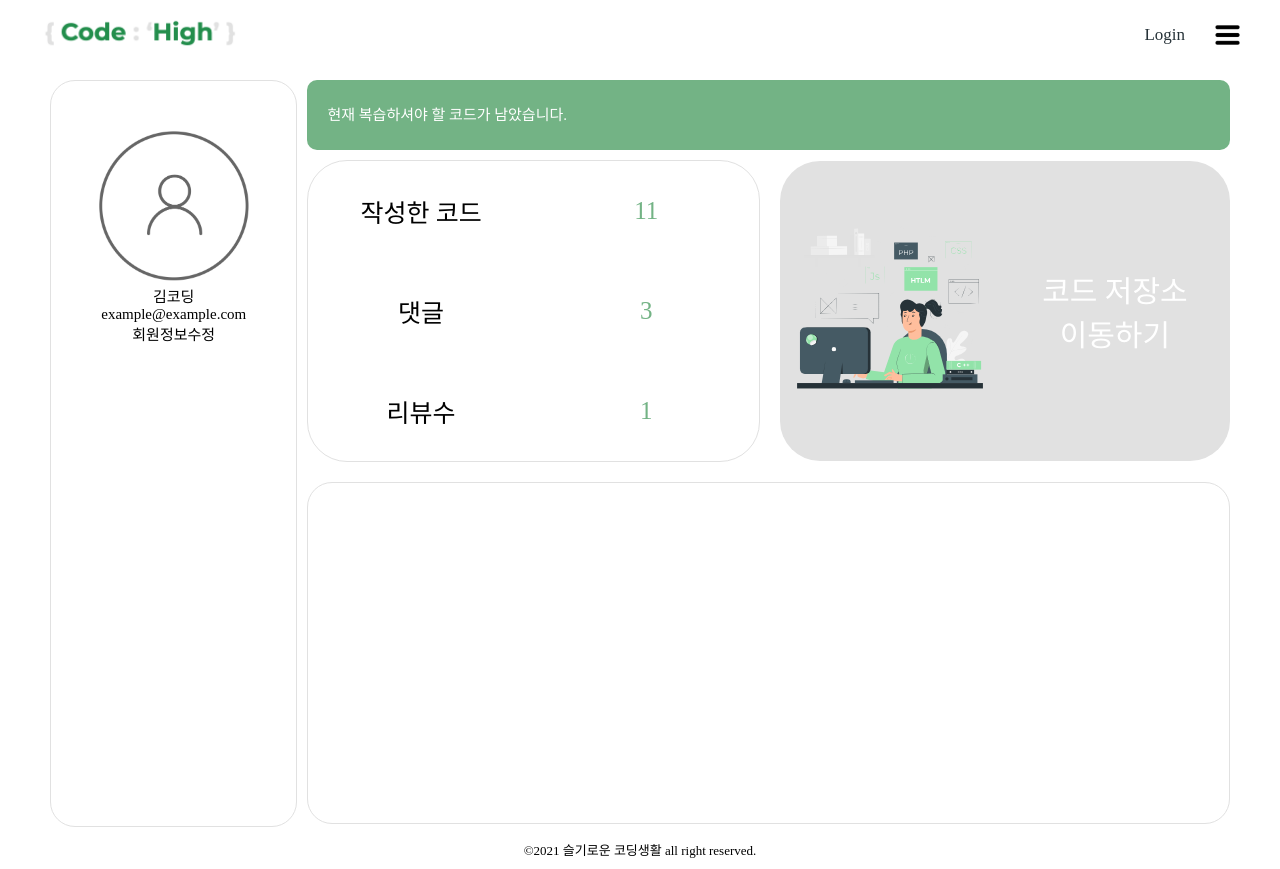
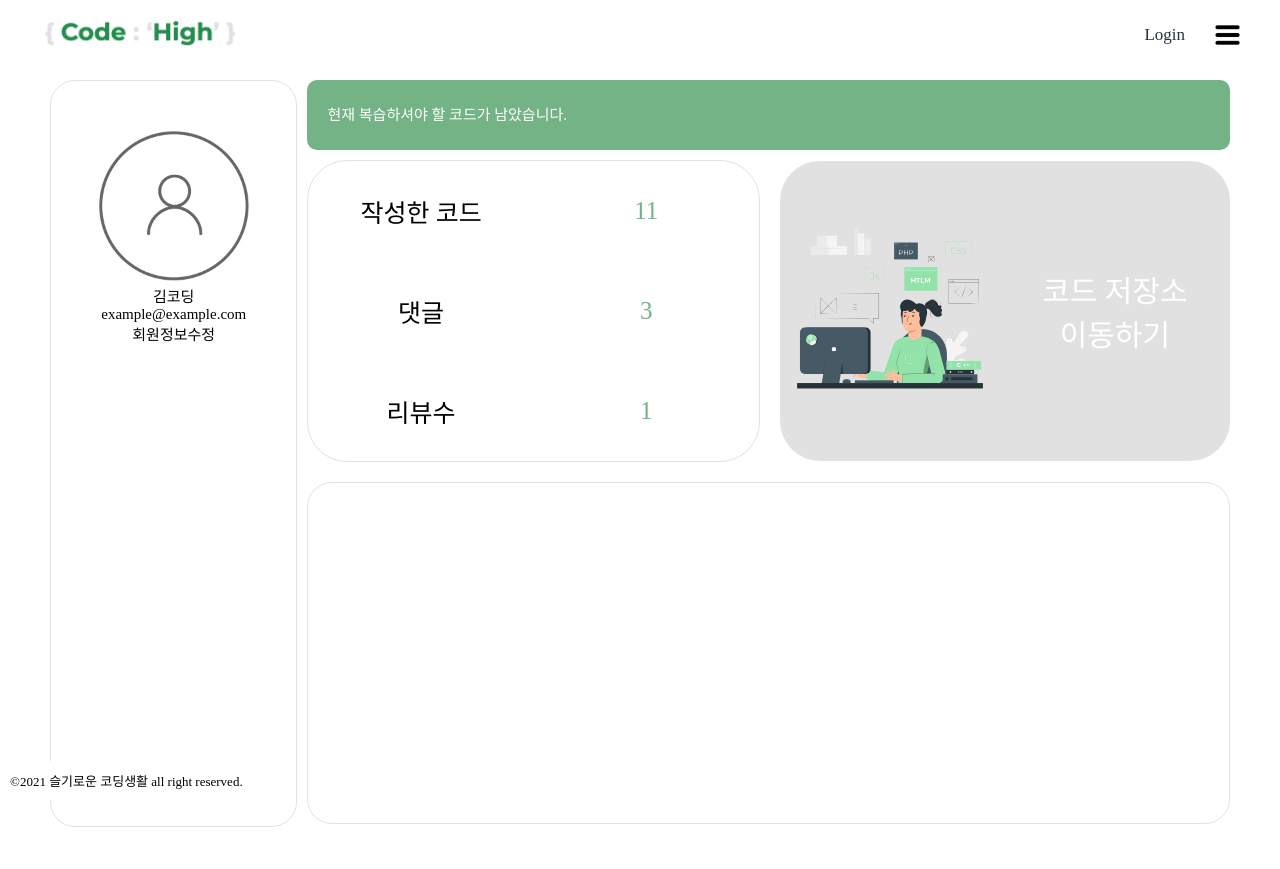
Before and after one commit to codestates/Code-High, a React app in the folder client/: page /mypage in a window 1280 px wide. After the commit the page ends 830 px from the top, so only its background shows below. Built offline with nearby package versions, Linux system fonts and the light colour scheme.

Commit message:
[Client] modify: mypage modify

```diff
--- a/client/src/components/basic/footer/_WhiteFooter.scss
+++ b/client/src/components/basic/footer/_WhiteFooter.scss
@@ -3,6 +3,7 @@
 }
 
 .white-footer-container{
+    position: absolute;
     padding: 10px 10px;
     background-color: white;
     color: black;
@@ -10,4 +11,5 @@
     font-family: 'NanumGothic';
     font-size: 13px;
     font-weight: 500;
+    bottom: 0;
 }
--- a/client/src/components/basic/navbar/_NavBar.scss
+++ b/client/src/components/basic/navbar/_NavBar.scss
@@ -3,6 +3,7 @@
     justify-content: center;
     align-items: center;
     background-color: rgb(255, 255, 255);
+    position: relative;
 }
 
 .navbar-container {
@@ -40,7 +41,7 @@
     display:none;
 }
 .navbar-menu.active{
-    display:flex;
+    display: block;
 }
 
 
--- a/client/src/components/basic/navbar/_Sidebar.scss
+++ b/client/src/components/basic/navbar/_Sidebar.scss
@@ -1,11 +1,8 @@
 .sidebar{
     display: flex;
-    position: relative;
-    right: -200px;
-    z-index: 100;
+    position: absolute;
 }
 .sidebar-container{
-    width: 1200px;
     display: flex;
 }
 .menutab-container{
@@ -16,7 +13,6 @@
     background-color: rgba(255, 250, 250, 0.8);
     border-radius: 10px;
     border: 1px solid;
-    right: -200px;
 }
 ul{
     font-size: 14px;
--- a/client/src/components/mypage/_MyPageSub.scss
+++ b/client/src/components/mypage/_MyPageSub.scss
@@ -2,6 +2,7 @@
     display: flex;
     justify-content: center;
     align-items: center;
+    position: relative;
 }
 .mypage-container{
     width: 1200px;
--- a/client/src/style.css
+++ b/client/src/style.css
@@ -138,13 +138,15 @@
   margin: 0; }
 
 .white-footer-container {
+  position: absolute;
   padding: 10px 10px;
   background-color: white;
   color: black;
   text-align: center;
   font-family: 'NanumGothic';
   font-size: 13px;
-  font-weight: 500; }
+  font-weight: 500;
+  bottom: 0; }
 
 .loading-container {
   position: fixed;
@@ -697,7 +699,8 @@
   display: flex;
   justify-content: center;
   align-items: center;
-  background-color: white; }
+  background-color: white;
+  position: relative; }
 
 .navbar-container {
   width: 1200px;
@@ -729,7 +732,7 @@
   display: none; }
 
 .navbar-menu.active {
-  display: flex; }
+  display: block; }
 
 @media (min-width: 1200px) {
   .navbar {
@@ -768,12 +771,9 @@
 
 .sidebar {
   display: flex;
-  position: relative;
-  right: -200px;
-  z-index: 100; }
+  position: absolute; }
 
 .sidebar-container {
-  width: 1200px;
   display: flex; }
 
 .menutab-container {
@@ -783,8 +783,7 @@
   width: 180px;
   background-color: rgba(255, 250, 250, 0.8);
   border-radius: 10px;
-  border: 1px solid;
-  right: -200px; }
+  border: 1px solid; }
 
 ul {
   font-size: 14px;
@@ -1732,7 +1731,8 @@ a {
 .mypage {
   display: flex;
   justify-content: center;
-  align-items: center; }
+  align-items: center;
+  position: relative; }
 
 .mypage-container {
   width: 1200px;
```
Also changed, not shown: 1 other file (tests, documents, lock files or other folders).
